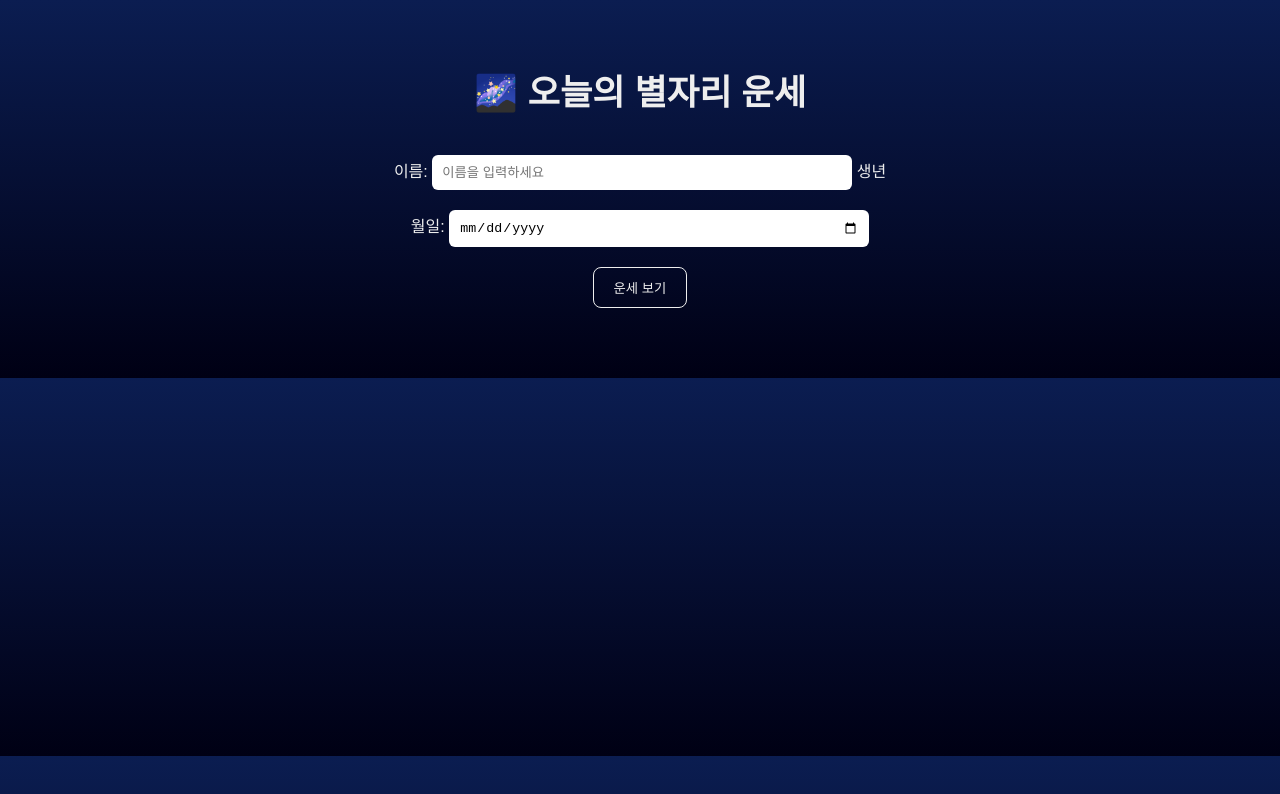
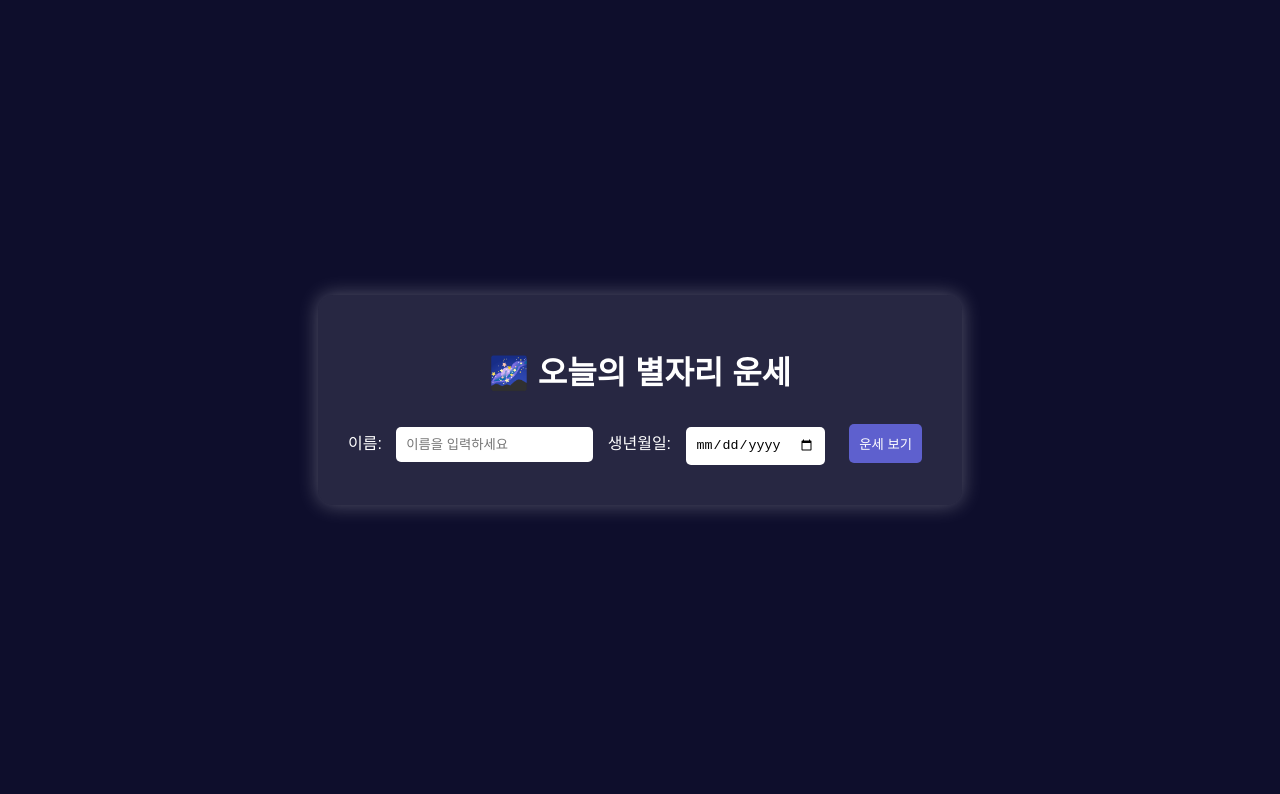
Before and after one commit to yeoneeji-J/-, a plain HTML site: page index.html in a window 1280 px wide. Drawn offline with Linux system fonts and the light colour scheme.

Commit message:
Update style.css

```diff
--- a/style.css
+++ b/style.css
@@ -1,61 +1,28 @@
-
-/* 밤하늘 테마 스타일 */
 body {
-  background: linear-gradient(180deg, #0b1d51, #000014);
-  color: #eee;
-  font-family: 'Nanum Gothic', sans-serif;
-  margin: 0;
-  padding: 0;
+    background: #0e0e2c;
+    color: #ffffff;
+    font-family: 'Noto Sans KR', sans-serif;
+    display: flex;
+    justify-content: center;
+    align-items: center;
+    height: 100vh;
+    margin: 0;
 }
-
 .container {
-  max-width: 500px;
-  margin: 0 auto;
-  padding: 40px 20px;
-  text-align: center;
+    text-align: center;
+    background: rgba(255, 255, 255, 0.1);
+    padding: 30px;
+    border-radius: 15px;
+    box-shadow: 0 0 20px rgba(255,255,255,0.3);
 }
-
-h1 {
-  font-size: 2.2rem;
-  margin-bottom: 30px;
+input, button {
+    margin: 10px;
+    padding: 10px;
+    border-radius: 5px;
+    border: none;
 }
-
-.form {
-  margin-bottom: 30px;
+button {
+    background-color: #5e60ce;
+    color: white;
+    cursor: pointer;
 }
-
-input {
-  padding: 10px;
-  margin: 10px 0;
-  width: 80%;
-  border: none;
-  border-radius: 6px;
-}
-
-.button {
-  background-color: transparent;
-  border: 1px solid #eee;
-  color: #eee;
-  border-radius: 8px;
-  padding: 10px 20px;
-  cursor: pointer;
-  margin-top: 10px;
-  transition: background-color 0.3s ease;
-}
-
-.button:hover {
-  background-color: #eee;
-  color: #0b1d51;
-}
-
-.horoscope-box {
-  background-color: rgba(255, 255, 255, 0.1);
-  border-radius: 12px;
-  padding: 20px;
-  box-shadow: 0 0 15px rgba(255,255,255,0.2);
-}
-
-.horoscope-title {
-  font-size: 1.8rem;
-  margin-bottom: 15px;
-}
```
